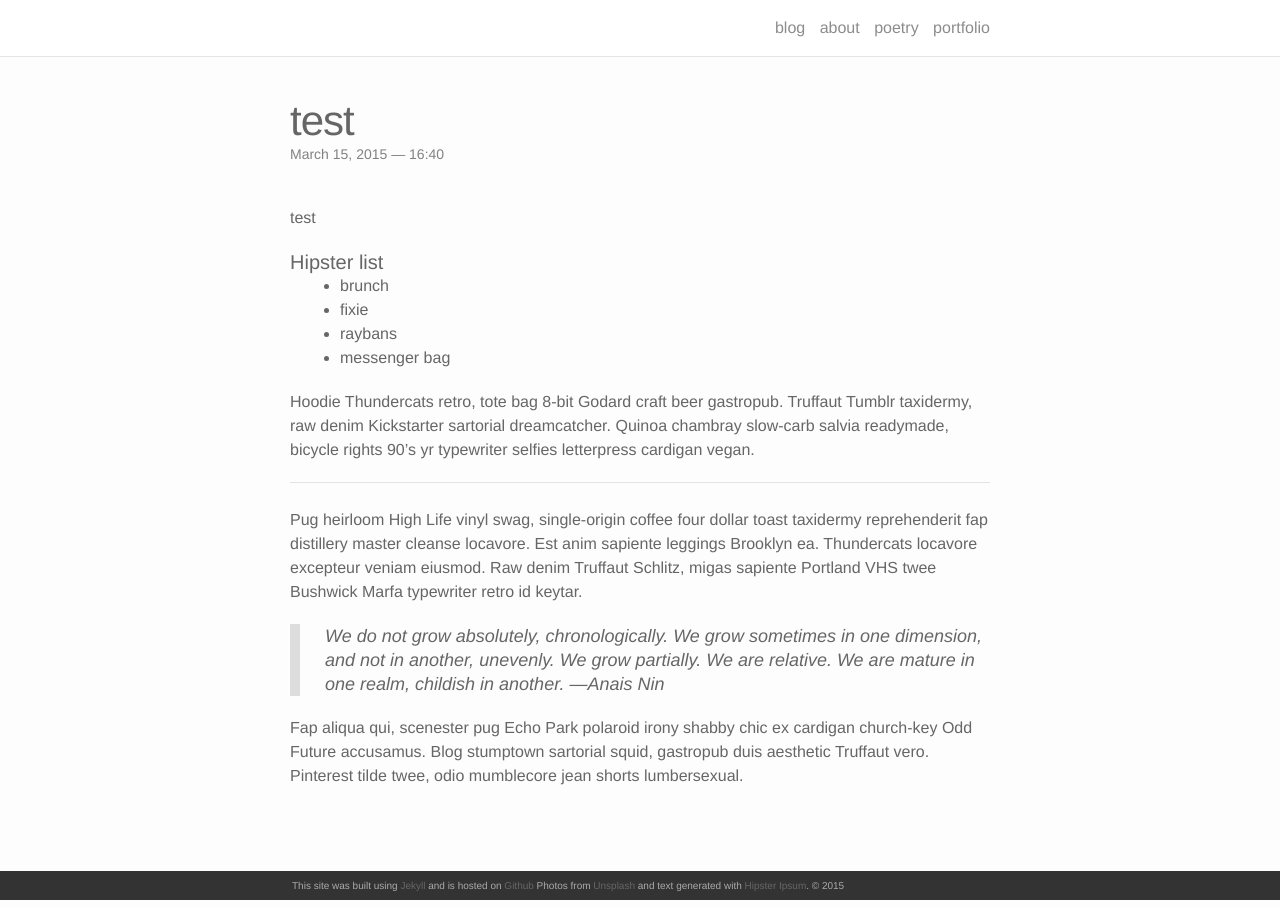
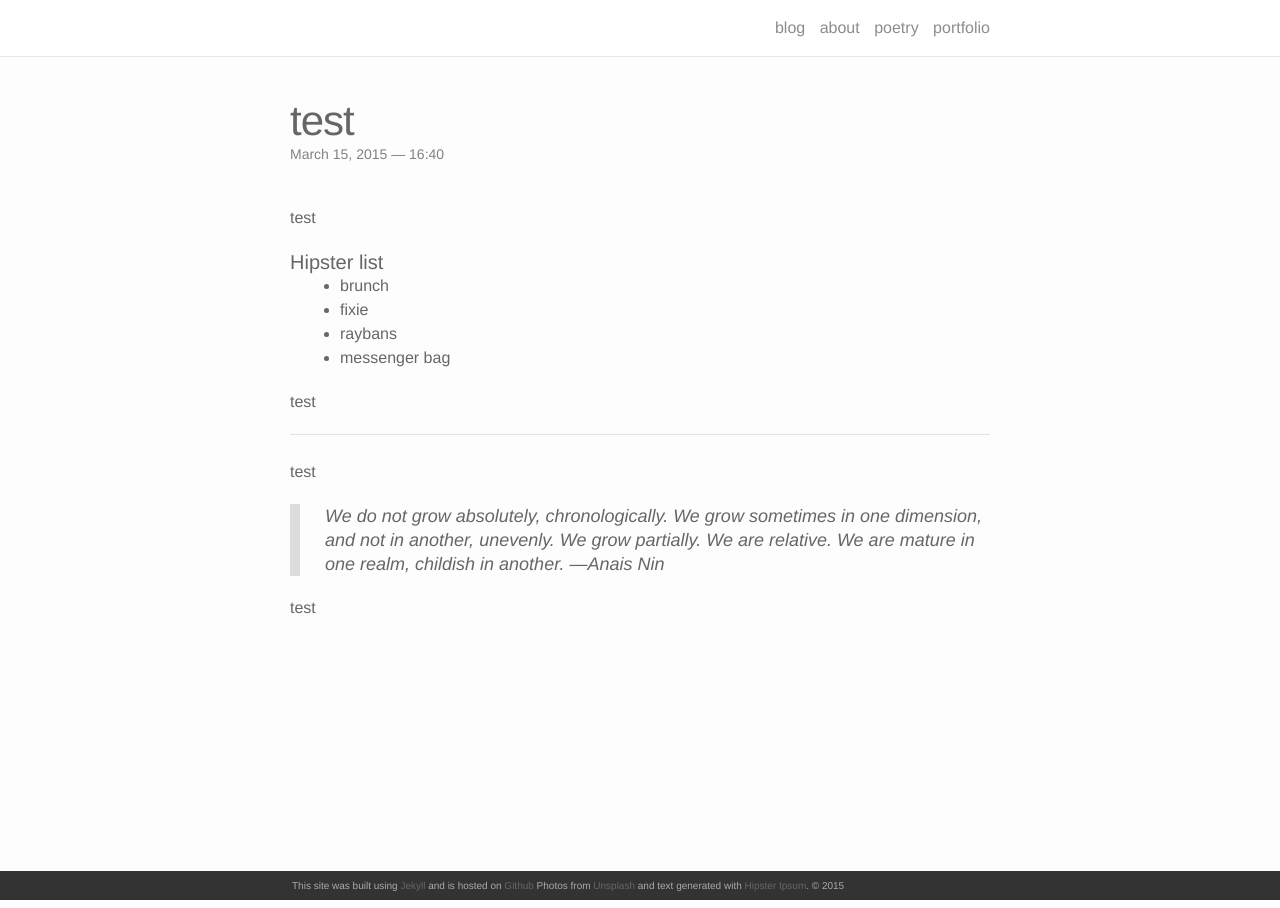
Before and after one commit to chipohao/chipohao.github.io, a Jekyll site: the page built from _posts/2015-03-15-title.markdown, in a window 1280 px wide. Built offline with Jekyll 4.4.1, drawn with Linux system fonts in a browser that asks for light colours; nearby versions of some CDN libraries.

Commit message:
initialized

```diff
--- a/_posts/2015-03-15-title.markdown
+++ b/_posts/2015-03-15-title.markdown
@@ -13,16 +13,12 @@
 	<li>raybans</li>
 	<li>messenger bag</li>
 </ul>
-
-Hoodie Thundercats retro, tote bag 8-bit Godard craft beer gastropub. Truffaut Tumblr taxidermy, raw denim Kickstarter sartorial dreamcatcher. Quinoa chambray slow-carb salvia readymade, bicycle rights 90's yr typewriter selfies letterpress cardigan vegan.
-
+test
 <hr>
 <br/>
-Pug heirloom High Life vinyl swag, single-origin coffee four dollar toast taxidermy reprehenderit fap distillery master cleanse locavore. Est anim sapiente leggings Brooklyn ea. Thundercats locavore excepteur veniam eiusmod. Raw denim Truffaut Schlitz, migas sapiente Portland VHS twee Bushwick Marfa typewriter retro id keytar.
-
+test
 <blockquote>
 	We do not grow absolutely, chronologically. We grow sometimes in one dimension, and not in another, unevenly. We grow partially. We are relative. We are mature in one realm, childish in another.
 	—Anais Nin
 </blockquote>
-
-Fap aliqua qui, scenester pug Echo Park polaroid irony shabby chic ex cardigan church-key Odd Future accusamus. Blog stumptown sartorial squid, gastropub duis aesthetic Truffaut vero. Pinterest tilde twee, odio mumblecore jean shorts lumbersexual.
+test
--- a/index.html
+++ b/index.html
@@ -3,7 +3,7 @@ layout: default
 ---
 
 <div class="header-bar">
-  <h1>*folio</h1>
+  <h1>CHi PO-HAO</h1>
   <h2>simple whitespace theme</h2>
   <br/>
   <hr>
```
